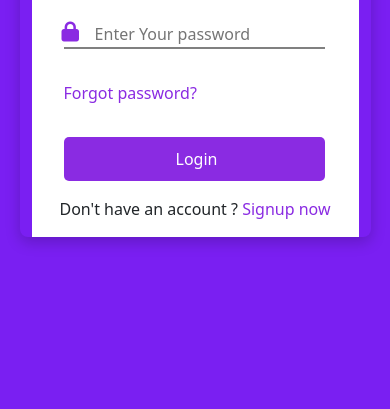
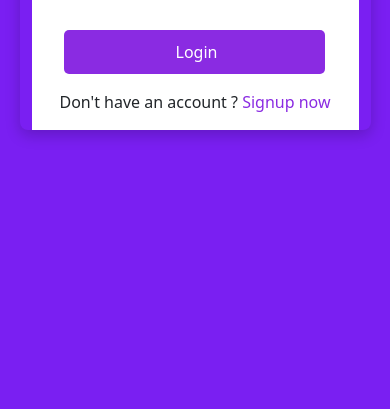
Before and after one commit to Akash2003webdev/Login, a plain HTML site: page index.html in a window 390 px wide. Shown: the part 467-876 px from the top of the page. Before the commit the page ends 844 px from the top, so only its background shows below. Drawn offline with nearby package versions, Linux system fonts and the light colour scheme.

Commit message:
That's new

```diff
--- a/styles.css
+++ b/styles.css
@@ -102,8 +102,11 @@ opacity: 1;
       color: #888;
     }
  @media (max-width: 768px) {
+  body{
+    align-items: start;
+    margin-top: 2rem;
+  }
       .container {
-
         flex-direction: column;
         width: 90%;
         min-width: 350px;
```
